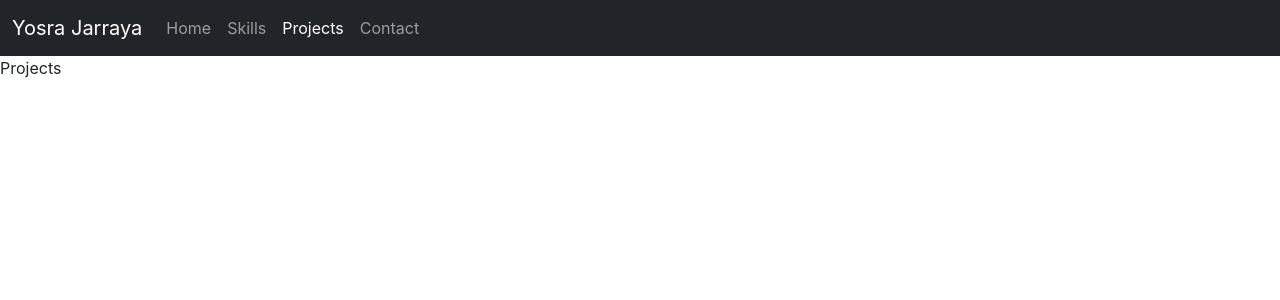
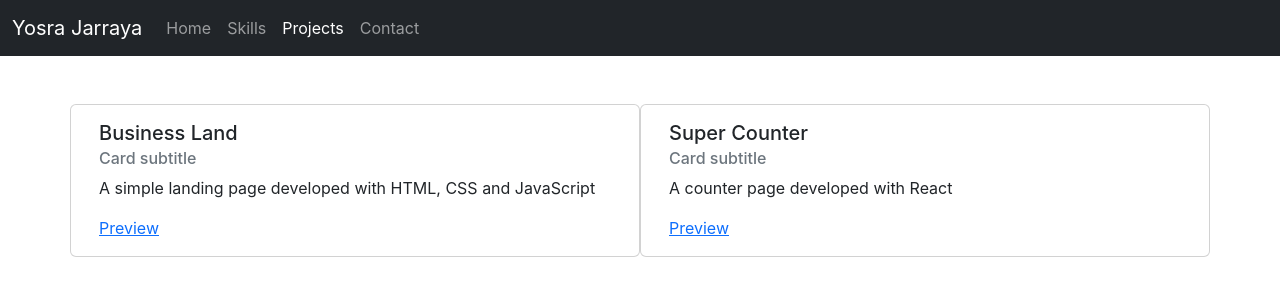
Before and after one commit to yosrajarraya/Portfolio, a React (Create React App) app: page /projects in a window 1280 px wide. Shown: the top 300 px of the page. Built offline with nearby package versions, Linux system fonts and the light colour scheme; the HTML template or start-up script is replaced by a standard one.

Commit message:
Set up the projects page

```diff
--- a/src/components/Navbar.js
+++ b/src/components/Navbar.js
@@ -5,7 +5,9 @@
         <nav className="navbar navbar-dark bg-dark  navbar-expand-lg ">
             <div className="container-fluid">
                 <a className="navbar-brand" href="#">Yosra Jarraya</a>
-                <button className="navbar-toggler" type="button" data-bs-toggle="collapse" data-bs-target="#navbarNav" aria-controls="navbarNav" aria-expanded="false" aria-label="Toggle navigation">
+                <button className="navbar-toggler" type="button"
+                data-bs-toggle="collapse" data-bs-target="#navbarNav"
+                aria-controls="navbarNav" aria-expanded="false" aria-label="Toggle navigation">
                     <span className="navbar-toggler-icon"></span>
                 </button>
                 <div className="collapse navbar-collapse" id="navbarNav">
--- a/src/pages/Home.js
+++ b/src/pages/Home.js
@@ -2,7 +2,8 @@
 
 function Home() {
   return (
-    <div>Home</div>
+    <div className="alert alert-info  mt-5 "role="alert">
+Hello My  Name is Yosra , I am a Fullstack Web Developer    </div>
   )
 }
 
--- a/src/pages/Projects.js
+++ b/src/pages/Projects.js
@@ -1,8 +1,35 @@
 import React from 'react'
-
+const projects = [
+  {
+    title: 'Business Land',
+    description: 'A simple landing page developed with HTML, CSS and JavaScript',
+    url: 'https://yosrajarraya.github.io/business-land/'
+  },
+  {
+    title: 'Super Counter',
+    description: 'A counter page developed with React',
+    url: ' https://yosrajarraya.github.io/super-counter/'
+  }
+]
 function Projects() {
   return (
-    <div>Projects</div>
+    <div className='mt-5 container'>
+      <div className='row'>
+        {projects.map((item) => {
+          return (
+            <div className="card col-12 col-md-6 " >
+              <div className="card-body">
+                <h5 className="card-title">{item.title}</h5>
+                <h6 className="card-subtitle mb-2 text-muted">Card subtitle</h6>
+                <p className="card-text">{item.description}</p>
+                <a href={item.url} target="_blank" className="card-link">Preview</a>
+
+              </div>
+            </div>
+          )
+        })}
+      </div>
+    </div>
   )
 }
 
```
